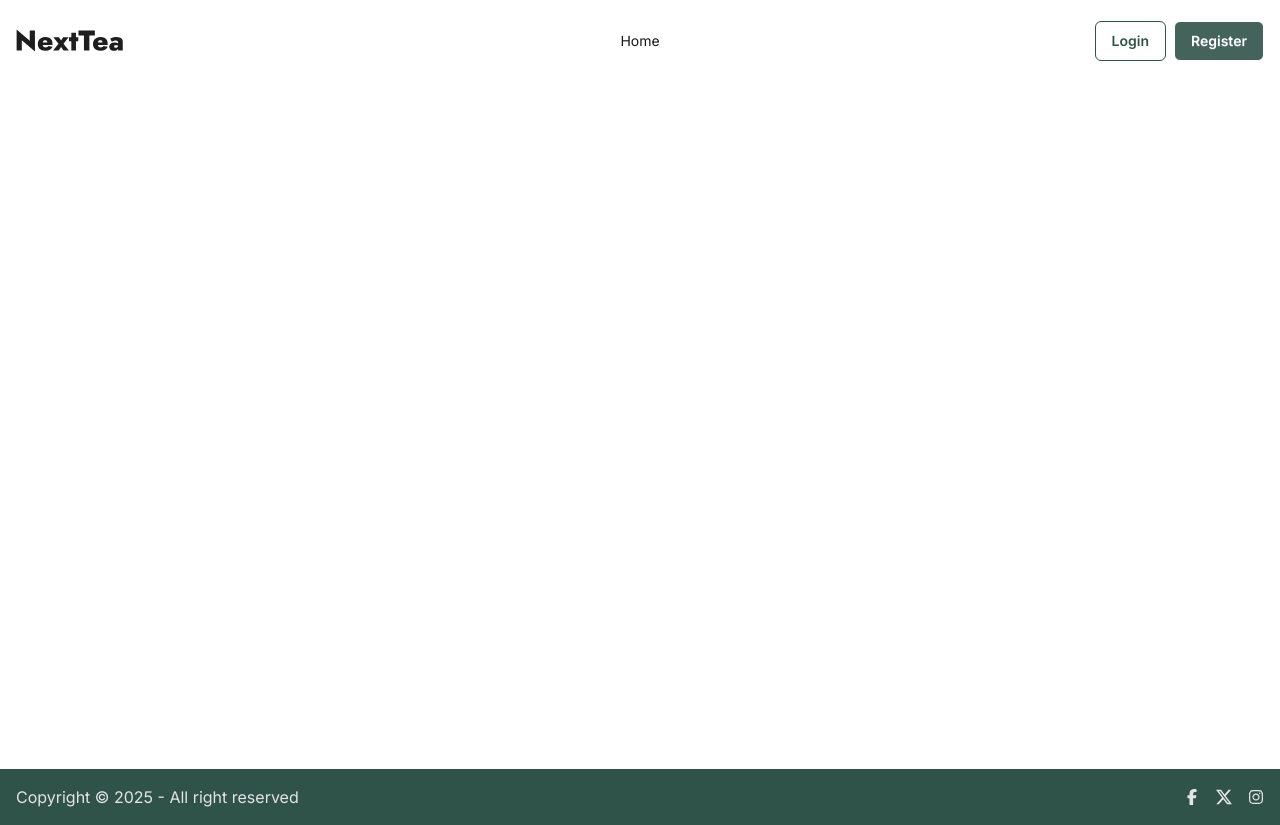
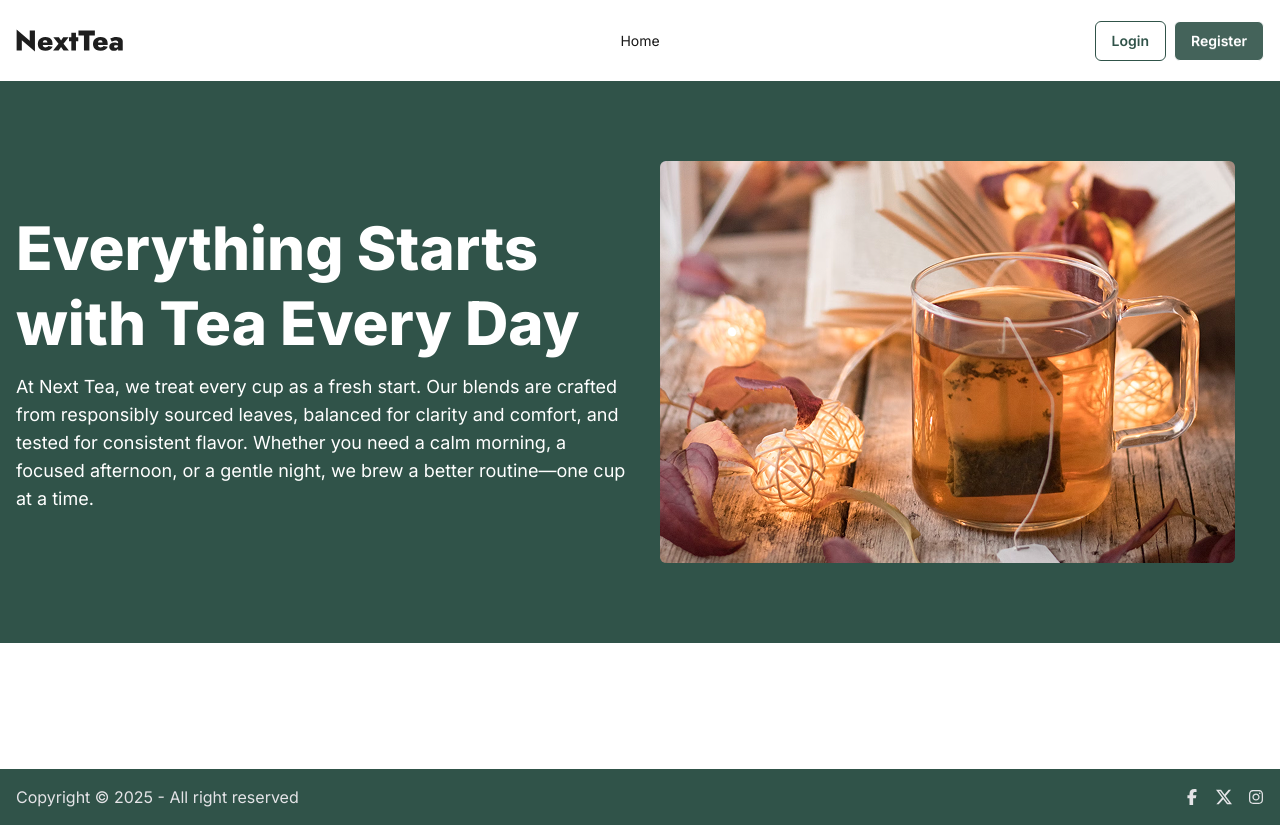
Before and after one commit to arifuddincoder/nexttea, a Next.js app: page / in a window 1280 px wide. Built offline with nearby package versions, Linux system fonts and the light colour scheme; no server answers.

Commit message:
done hero area

```diff
--- a/src/app/page.js
+++ b/src/app/page.js
@@ -1,5 +1,29 @@
 import Image from "next/image";
 
 export default function Home() {
-	return <div></div>;
+	return (
+		<>
+			<section className="bg-[#305349] px-4 py-8 lg:py-20">
+				<div className="max-w-7xl mx-auto flex flex-col-reverse md:flex-row md:items-center gap-5">
+					<div className="text-white md:w-6/12">
+						<h1 className="text-3xl lg:text-6xl/tight font-extrabold mb-3">Everything Starts with Tea Every Day</h1>
+						<p className="text-lg">
+							At Next Tea, we treat every cup as a fresh start. Our blends are crafted from responsibly sourced leaves,
+							balanced for clarity and comfort, and tested for consistent flavor. Whether you need a calm morning, a
+							focused afternoon, or a gentle night, we brew a better routine—one cup at a time.
+						</p>
+					</div>
+					<figure className="w-auto">
+						<Image
+							src={"/assets/home/hero-tea.png"}
+							alt={"Morning tea"}
+							width={575}
+							height={402}
+							className="rounded-md"
+						/>
+					</figure>
+				</div>
+			</section>
+		</>
+	);
 }
```
Also changed, not shown: public/assets/home/hero-tea.png (added).
